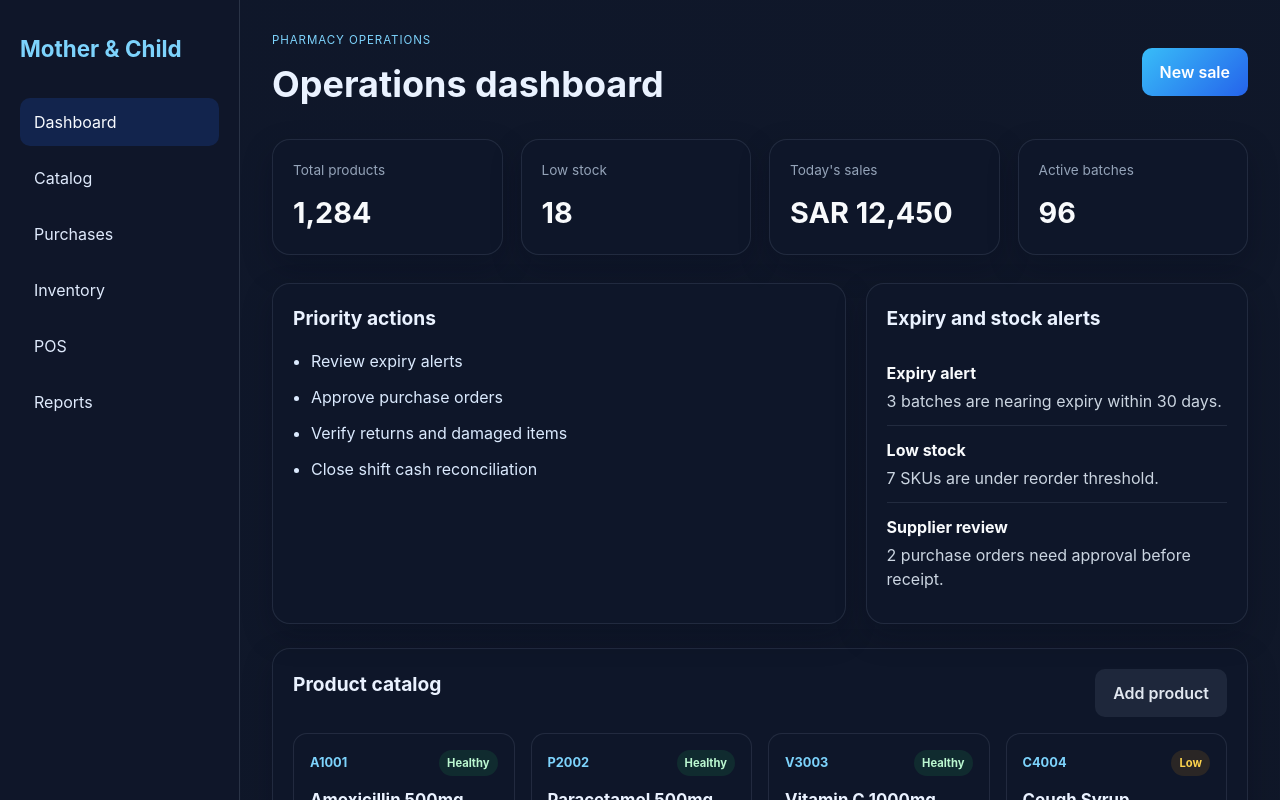
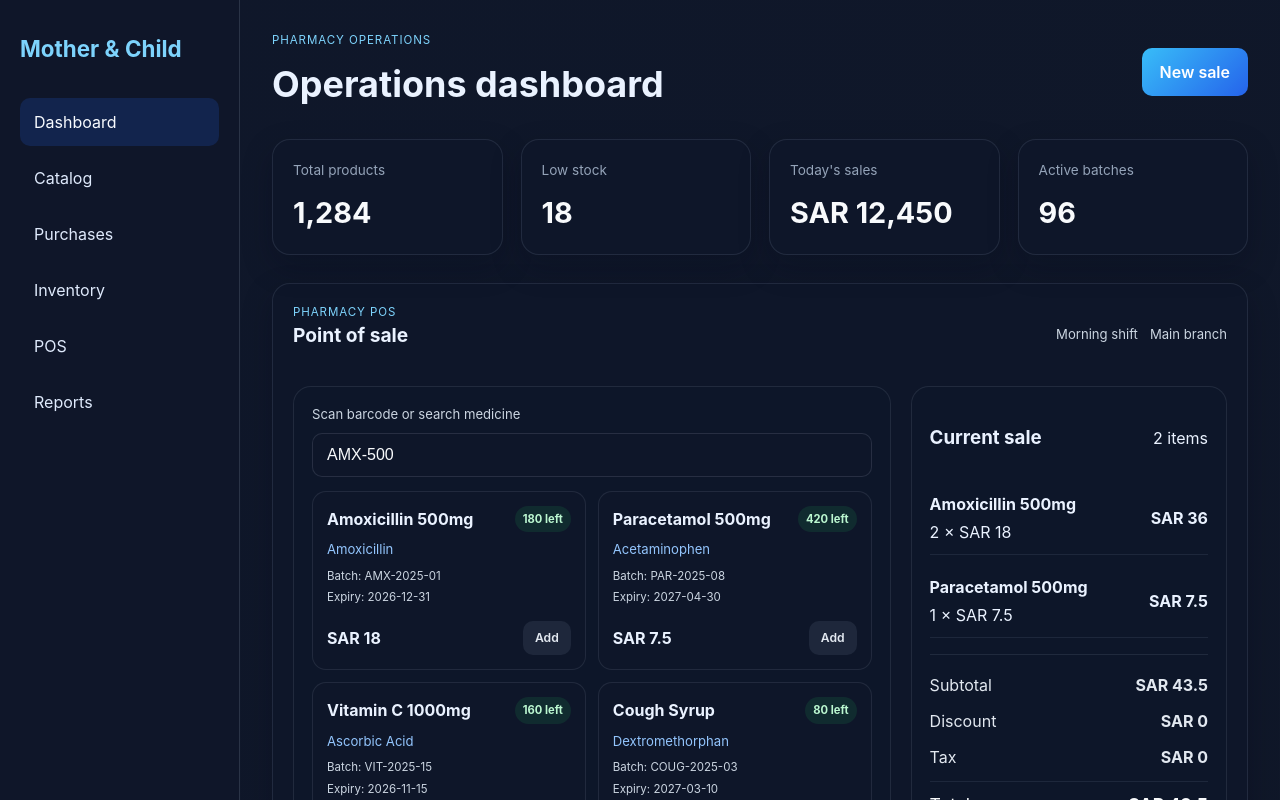
Before and after one commit to nawafmohammedalihammamalhimyarSWE/Mother-and-Child-Pharmacy, a React (Vite) app in the folder Mother-and-Child-Pharmacy-System/apps/web/: page / in a window 1280 px wide. Shown: the top 800 px of the page. Built offline with nearby package versions, Linux system fonts and the light colour scheme.

Commit message:
Add PosWorkflow component and styles for point of sale management

```diff
--- a/Mother-and-Child-Pharmacy-System/apps/web/src/App.jsx
+++ b/Mother-and-Child-Pharmacy-System/apps/web/src/App.jsx
@@ -12,12 +12,14 @@ import SupplierPanel from './components/SupplierPanel';
 import ImportReviewPanel from './components/ImportReviewPanel';
 import ShiftCashPanel from './components/ShiftCashPanel';
 import ReportsPanel from './components/ReportsPanel';
+import PosWorkflow from './components/PosWorkflow';
 import { inventoryItems, alertItems, productCatalog } from './seedData';
 import { purchaseOrders, posSales } from './operationsData';
 import { returnItems, auditEntries } from './returnsData';
 import { batchData } from './batchData';
 import { suppliers, imports } from './supplierData';
 import { shiftEntries, reports } from './financeData';
+import { posProducts, posCart, cashier } from './posData';
 
 const stats = [
   { label: 'Total products', value: dashboardData.summary.totalProducts.toLocaleString() },
@@ -55,6 +57,8 @@ export default function App() {
             <MetricCard key={stat.label} label={stat.label} value={stat.value} />
           ))}
         </section>
+
+        <PosWorkflow products={posProducts} cart={posCart} cashier={cashier} />
 
         <section className="content-grid">
           <article className="panel">
--- a/Mother-and-Child-Pharmacy-System/apps/web/src/styles.css
+++ b/Mother-and-Child-Pharmacy-System/apps/web/src/styles.css
@@ -364,9 +364,152 @@ h1 {
   color: #fcd34d;
 }
 
-.primary-btn.small {
+.primary-btn.small,
+.secondary-btn.small {
   padding: 8px 12px;
   font-size: 0.76rem;
+}
+
+.pos-workflow {
+  margin-bottom: 24px;
+}
+
+.pos-header {
+  display: flex;
+  justify-content: space-between;
+  align-items: center;
+  margin-bottom: 20px;
+}
+
+.pos-meta {
+  display: flex;
+  gap: 12px;
+  color: #cbd5e1;
+  font-size: 0.82rem;
+}
+
+.pos-layout {
+  display: grid;
+  grid-template-columns: 1.7fr 0.9fr;
+  gap: 20px;
+}
+
+.search-panel,
+.cart-panel {
+  background: rgba(15, 23, 42, 0.65);
+  border: 1px solid rgba(148, 163, 184, 0.14);
+  border-radius: 18px;
+  padding: 18px;
+}
+
+.search-box {
+  display: flex;
+  flex-direction: column;
+  gap: 8px;
+  margin-bottom: 14px;
+  color: #cbd5e1;
+  font-size: 0.82rem;
+}
+
+.search-box input {
+  width: 100%;
+  border: 1px solid rgba(148, 163, 184, 0.18);
+  border-radius: 10px;
+  background: rgba(15, 23, 42, 0.9);
+  color: #f8fafc;
+  padding: 12px 14px;
+  font-size: 1rem;
+}
+
+.product-grid {
+  display: grid;
+  grid-template-columns: repeat(auto-fit, minmax(220px, 1fr));
+  gap: 12px;
+}
+
+.product-card {
+  background: rgba(15, 23, 42, 0.8);
+  border: 1px solid rgba(148, 163, 184, 0.14);
+  border-radius: 14px;
+  padding: 14px;
+}
+
+.product-title-row,
+.product-footer,
+.total-row,
+.cart-header,
+.cart-item {
+  display: flex;
+  justify-content: space-between;
+  align-items: center;
+}
+
+.product-card p {
+  margin: 8px 0;
+  color: #93c5fd;
+  font-size: 0.82rem;
+}
+
+.product-meta {
+  display: flex;
+  flex-direction: column;
+  gap: 4px;
+  color: #cbd5e1;
+  font-size: 0.72rem;
+  margin-bottom: 14px;
+}
+
+.cart-panel {
+  display: flex;
+  flex-direction: column;
+}
+
+.cart-header {
+  margin-bottom: 12px;
+}
+
+.cart-items {
+  display: flex;
+  flex-direction: column;
+  gap: 10px;
+  margin-bottom: 16px;
+}
+
+.cart-item {
+  padding: 10px 0;
+  border-bottom: 1px solid rgba(148, 163, 184, 0.12);
+}
+
+.cart-item div {
+  display: flex;
+  flex-direction: column;
+  gap: 4px;
+}
+
+.totals-box {
+  margin-top: auto;
+  border-top: 1px solid rgba(148, 163, 184, 0.14);
+  padding-top: 12px;
+}
+
+.total-row {
+  padding: 6px 0;
+  color: #e2e8f0;
+}
+
+.grand-total {
+  font-size: 1.1rem;
+  color: #f8fafc;
+  border-top: 1px solid rgba(148, 163, 184, 0.12);
+  margin-top: 6px;
+  padding-top: 10px;
+}
+
+.payment-actions {
+  display: grid;
+  grid-template-columns: repeat(3, minmax(0, 1fr));
+  gap: 8px;
+  margin-top: 16px;
 }
 
 table {
```
